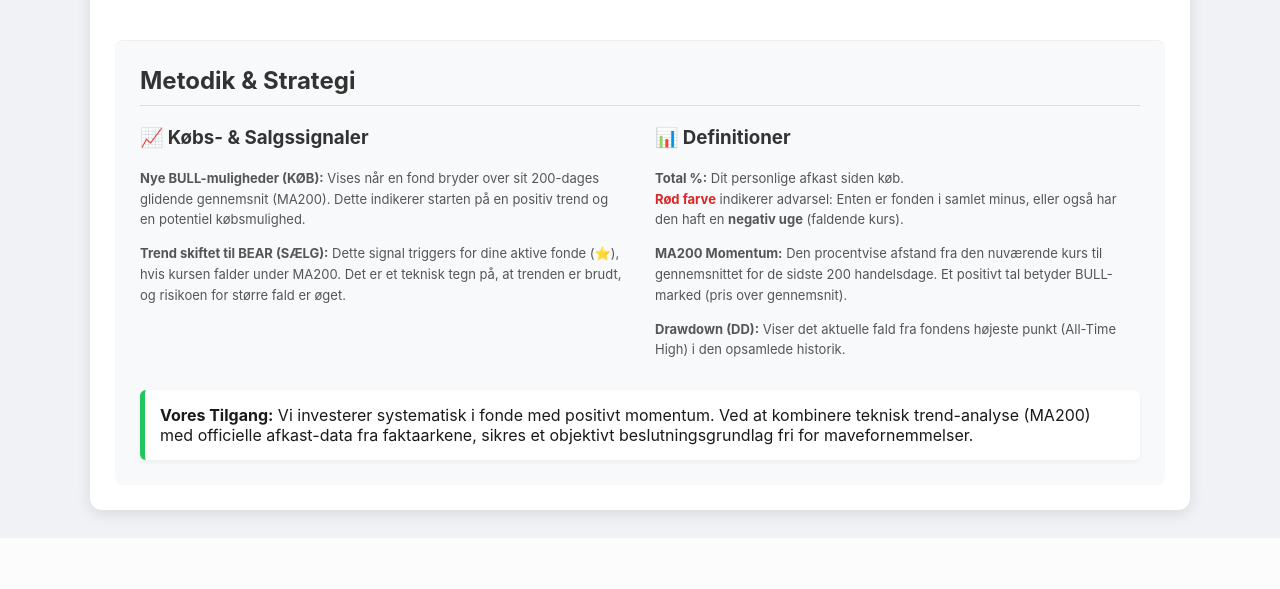
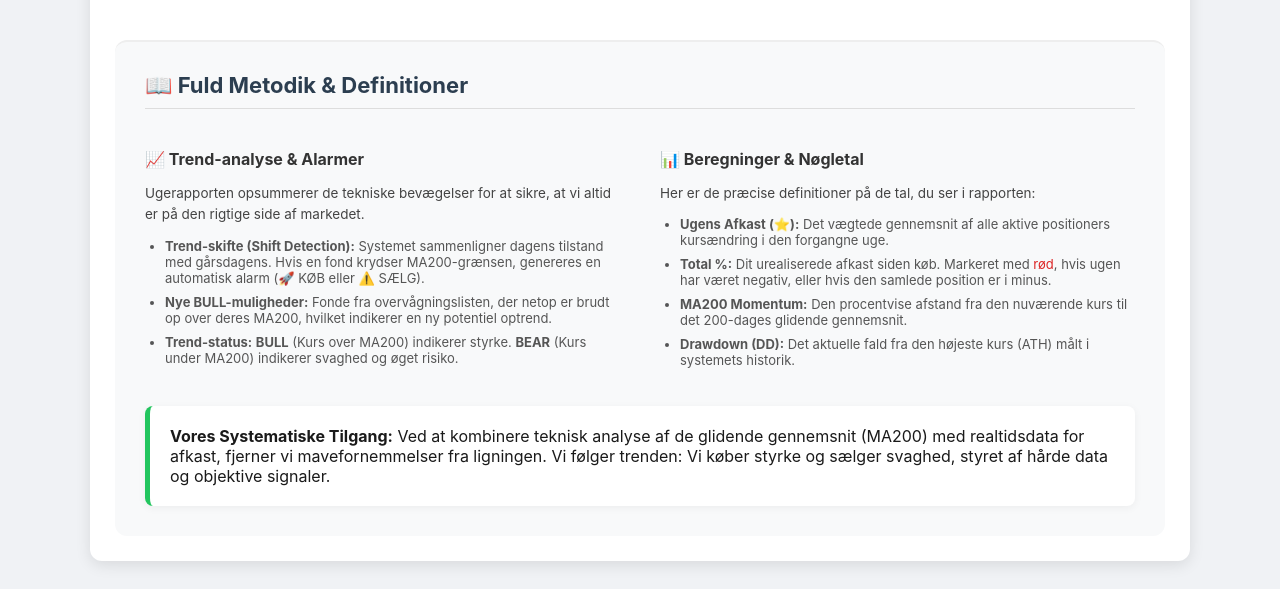
Before and after one commit to Alf4444/TrendAgent, a Python web app: template templates/weekly.html.j2 in a window 1280 px wide. Shown: the part 601-1190 px from the top of the page. Before the commit the page ends 1128 px from the top, so only its background shows below. Run offline with Jinja, Linux system fonts and the light colour scheme; the template is opened without the code that fills it, so the values that code supplies are empty.

Commit message:
Update weekly.html.j2

```diff
--- a/templates/weekly.html.j2
+++ b/templates/weekly.html.j2
@@ -19,12 +19,15 @@
     .trend-bull { color: #22c55e; font-weight: bold; }
     .trend-bear { color: #ef4444; font-weight: bold; }
 
-    /* Footer Styling */
-    .footer { margin-top: 40px; padding: 25px; background: #f8f9fa; border-radius: 8px; border-top: 1px solid #eee; }
-    .footer h2, .footer h3 { margin-top: 0; color: #333; }
-    .footer-grid { display: grid; grid-template-columns: 1fr 1fr; gap: 30px; margin-top: 15px; }
-    .footer-col p { font-size: 13px; line-height: 1.6; color: #555; margin-bottom: 10px; }
-    .strategy-box { margin-top: 20px; padding: 15px; background: #fff; border-radius: 6px; border-left: 5px solid #22c55e; box-shadow: 0 2px 4px rgba(0,0,0,0.05); }
+    /* Footer Styling - Udvidet metodik */
+    .footer { margin-top: 40px; padding: 30px; background: #f8f9fa; border-radius: 12px; border-top: 2px solid #eee; }
+    .footer h2 { margin-top: 0; color: #2c3e50; border-bottom: 1px solid #ddd; padding-bottom: 10px; font-size: 22px; }
+    .footer h3 { color: #333; font-size: 16px; margin-top: 20px; margin-bottom: 10px; }
+    .footer-grid { display: grid; grid-template-columns: 1fr 1fr; gap: 40px; margin-top: 20px; }
+    .footer-col p { font-size: 13.5px; line-height: 1.6; color: #444; margin-bottom: 12px; }
+    .footer-col ul { padding-left: 20px; margin: 0; }
+    .footer-col li { font-size: 13px; color: #555; margin-bottom: 8px; }
+    .strategy-box { margin-top: 30px; padding: 20px; background: #fff; border-radius: 8px; border-left: 5px solid #22c55e; box-shadow: 0 2px 8px rgba(0,0,0,0.05); }
   </style>
 </head>
 <body>
@@ -117,26 +120,33 @@
     </table>
 
     <div class="footer">
-      <h2 style="border-bottom: 1px solid #ddd; padding-bottom: 10px;">Metodik & Strategi</h2>
+      <h2>📖 Fuld Metodik & Definitioner</h2>
 
       <div class="footer-grid">
         <div class="footer-col">
-          <h3>📈 Købs- & Salgssignaler</h3>
-          <p><strong>Nye BULL-muligheder (KØB):</strong> Vises når en fond bryder over sit 200-dages glidende gennemsnit (MA200). Dette indikerer starten på en positiv trend og en potentiel købsmulighed.</p>
-          <p><strong>Trend skiftet til BEAR (SÆLG):</strong> Dette signal triggers for dine aktive fonde (⭐), hvis kursen falder under MA200. Det er et teknisk tegn på, at trenden er brudt, og risikoen for større fald er øget.</p>
+          <h3>📈 Trend-analyse & Alarmer</h3>
+          <p>Ugerapporten opsummerer de tekniske bevægelser for at sikre, at vi altid er på den rigtige side af markedet.</p>
+          <ul>
+            <li><strong>Trend-skifte (Shift Detection):</strong> Systemet sammenligner dagens tilstand med gårsdagens. Hvis en fond krydser MA200-grænsen, genereres en automatisk alarm (🚀 KØB eller ⚠️ SÆLG).</li>
+            <li><strong>Nye BULL-muligheder:</strong> Fonde fra overvågningslisten, der netop er brudt op over deres MA200, hvilket indikerer en ny potentiel optrend.</li>
+            <li><strong>Trend-status:</strong> <strong>BULL</strong> (Kurs over MA200) indikerer styrke. <strong>BEAR</strong> (Kurs under MA200) indikerer svaghed og øget risiko.</li>
+          </ul>
         </div>
 
         <div class="footer-col">
-          <h3>📊 Definitioner</h3>
-          <p><strong>Total %:</strong> Dit personlige afkast siden køb. <br>
-             <span style="color: #dc2626; font-weight: bold;">Rød farve</span> indikerer advarsel: Enten er fonden i samlet minus, eller også har den haft en <strong>negativ uge</strong> (faldende kurs).</p>
-          <p><strong>MA200 Momentum:</strong> Den procentvise afstand fra den nuværende kurs til gennemsnittet for de sidste 200 handelsdage. Et positivt tal betyder BULL-marked (pris over gennemsnit).</p>
-          <p><strong>Drawdown (DD):</strong> Viser det aktuelle fald fra fondens højeste punkt (All-Time High) i den opsamlede historik.</p>
+          <h3>📊 Beregninger & Nøgletal</h3>
+          <p>Her er de præcise definitioner på de tal, du ser i rapporten:</p>
+          <ul>
+            <li><strong>Ugens Afkast (⭐):</strong> Det vægtede gennemsnit af alle aktive positioners kursændring i den forgangne uge.</li>
+            <li><strong>Total %:</strong> Dit urealiserede afkast siden køb. Markeret med <span style="color: #dc2626;">rød</span>, hvis ugen har været negativ, eller hvis den samlede position er i minus.</li>
+            <li><strong>MA200 Momentum:</strong> Den procentvise afstand fra den nuværende kurs til det 200-dages glidende gennemsnit.</li>
+            <li><strong>Drawdown (DD):</strong> Det aktuelle fald fra den højeste kurs (ATH) målt i systemets historik.</li>
+          </ul>
         </div>
       </div>
 
       <div class="strategy-box">
-        <strong>Vores Tilgang:</strong> Vi investerer systematisk i fonde med positivt momentum. Ved at kombinere teknisk trend-analyse (MA200) med officielle afkast-data fra faktaarkene, sikres et objektivt beslutningsgrundlag fri for mavefornemmelser.
+        <strong>Vores Systematiske Tilgang:</strong> Ved at kombinere teknisk analyse af de glidende gennemsnit (MA200) med realtidsdata for afkast, fjerner vi mavefornemmelser fra ligningen. Vi følger trenden: Vi køber styrke og sælger svaghed, styret af hårde data og objektive signaler.
       </div>
     </div>
   </div>
```
